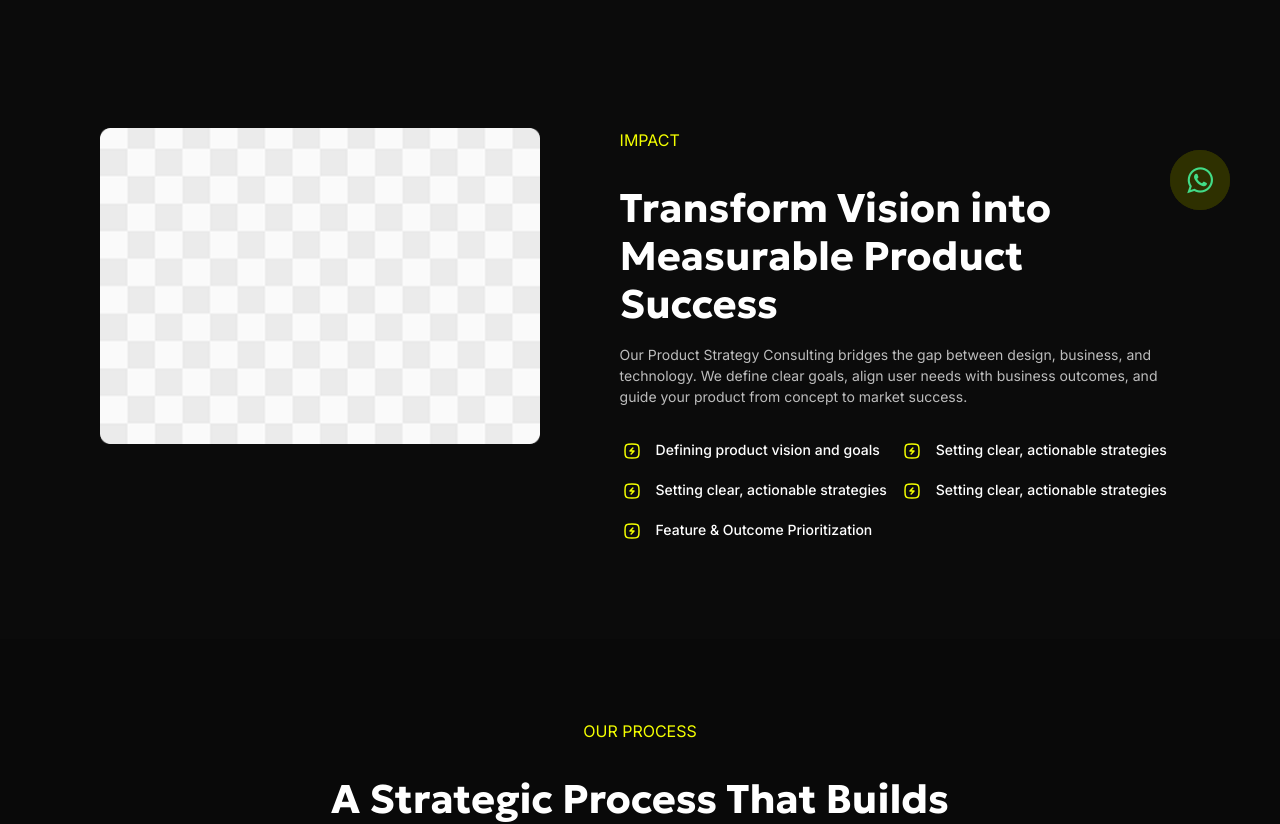
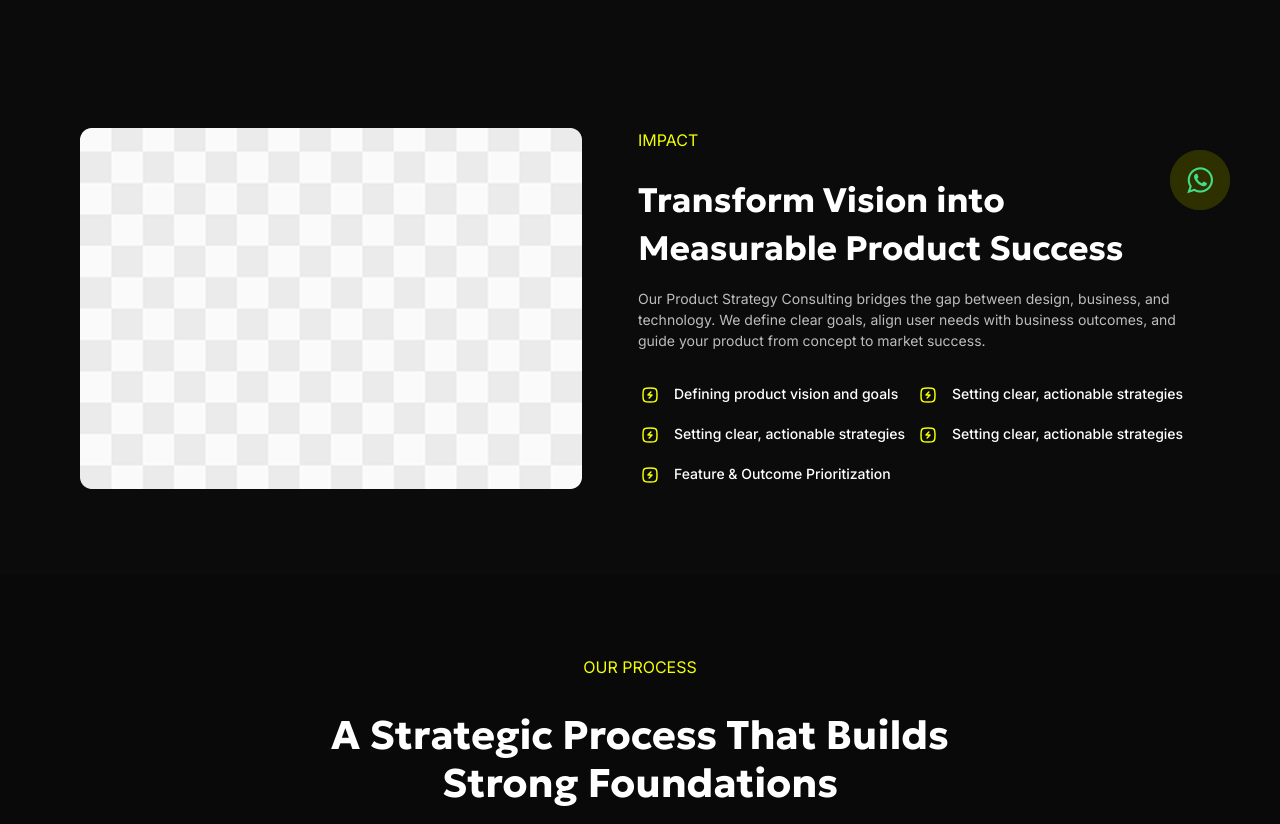
Before and after one commit to MuhammadChand410/zee, a React (Vite) app: page /product in a window 1280 px wide. Shown: the part 540-1364 px from the top of the page. Built offline with nearby package versions, Linux system fonts and the light colour scheme.

Commit message:
add imoact ma max width

```diff
--- a/src/index.css
+++ b/src/index.css
@@ -5,7 +5,7 @@
 @import "tailwindcss";
 
 .container {
-  max-width: 1240px;
+  max-width: 1340px;
   padding: 0 80px;
   margin: 0 auto;
 }
--- a/src/pages/product/impact-product.jsx
+++ b/src/pages/product/impact-product.jsx
@@ -28,20 +28,19 @@ export default function ImpactProduct() {
     return (
         <section className="md:py-20 py-8 bg-[#0B0B0B]">
             <div className="container">
-                <div className="flex md:flex-row flex-col gap-8 md:gap-20">
+                <div className="grid grid-cols-1 md:[grid-template-columns:minmax(100px,502px)_minmax(100px,659px)] gap-8 md:gap-14">
                     <div>
-                        <img src={ImpactImage} alt="impact-image" width={502} height={361} loading="lazy" />
+                        <img src={ImpactImage} className="w-full" alt="impact-image" width={502} height={361} loading="lazy" />
                     </div>
                     <div>
-                        <div className="max-w-[640px]">
-                            <HeroContant subheading={`IMPACT`} classNameSub={`md:!pb-8 !pb-4 !text-start`} heading={`Transform Vision into Measurable Product Success`} classNamehead={`md:!leading-[48px] !leading-[40px] !text-start md:!text-[40px] !text-[28px]`} desc={`Our Product Strategy Consulting bridges the gap between design, business, and technology. We define clear goals, align user needs with business outcomes, and guide your product from concept to market success.`} classNameDesc={`!font-[Plus Jakarta Sans] !leading-[21px] !pb-8 !text-start`} />
-                            <div className="grid md:grid-cols-2 grid-cols-1 ">
+                        <div className="">
+                            <HeroContant subheading={`IMPACT`} classNameSub={`!pb-6 !text-start`} heading={`Transform Vision into Measurable Product Success`} classNamehead={`md:!leading-[48px] !leading-[40px] !text-start md:!text-[34px] !text-[28px]`} desc={`Our Product Strategy Consulting bridges the gap between design, business, and technology. We define clear goals, align user needs with business outcomes, and guide your product from concept to market success.`} classNameDesc={`!font-[Plus Jakarta Sans] !leading-[21px] !pb-8 !text-start`} />
+                            <div className="grid grid-cols-1 md:[grid-template-columns:minmax(100px,270px)_minmax(100px,328px)] gap-2">
                                 {IMPACT_CARD.map((card =>
-                                    <div className="flex gap-3 pb-4" key={card.id}>
+                                    <div className="flex gap-3 pb-2" key={card.id}>
                                         <ImpactIcon />
                                         <h2 className="text-sm font-medium leading-[21px] text-[#FFFFFF]">{card.title}</h2>
                                     </div>
-
                                 ))}
                             </div>
                         </div>
```
